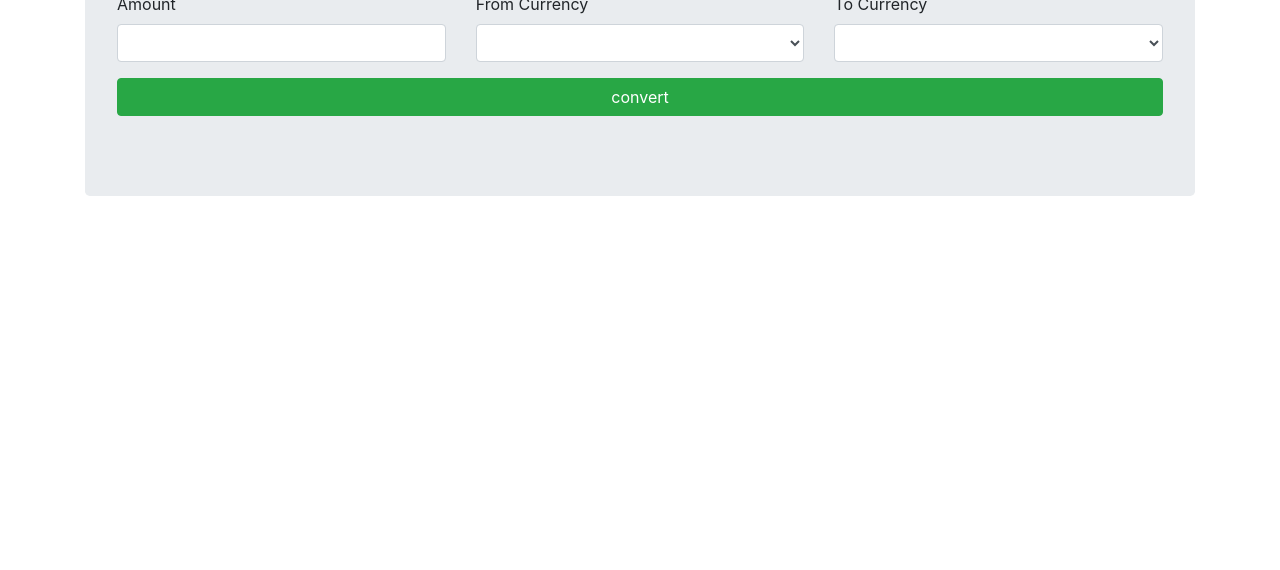
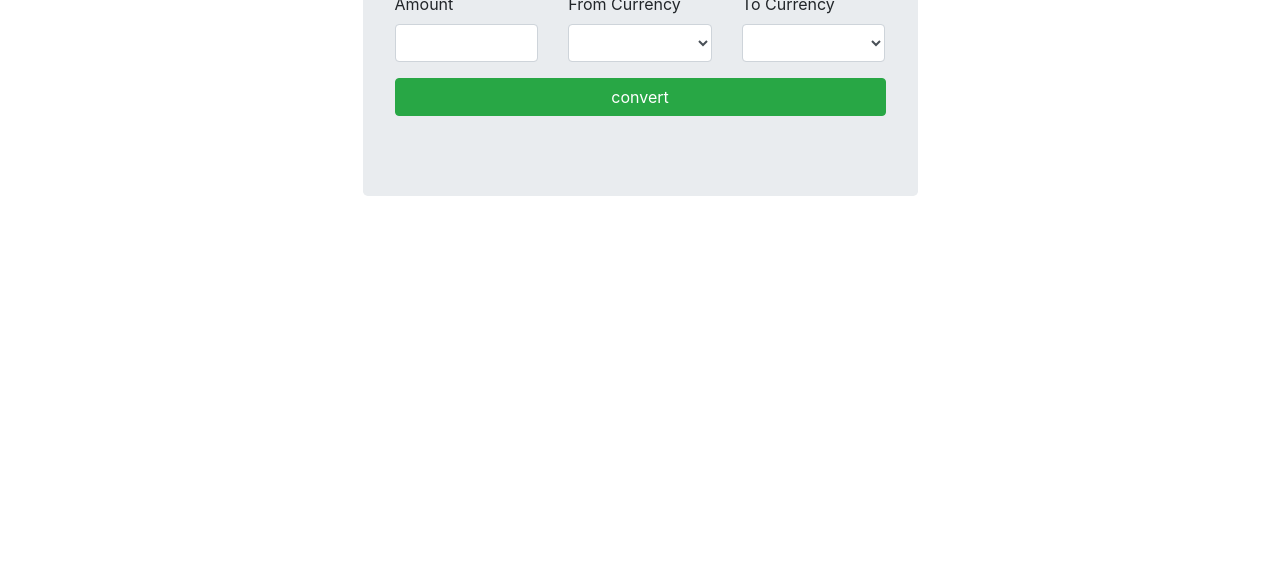
Before and after one commit to arthurarty/currency, a website built with webpack: page docs/index.html in a window 1280 px wide. Shown: the part 230-800 px from the top of the page. Built offline with nearby package versions, Linux system fonts and the light colour scheme.

Commit message:
ui modified. Changes to be committed: 	modified:   docs/index.html

```diff
--- a/docs/index.html
+++ b/docs/index.html
@@ -24,7 +24,7 @@
 
 		<div class="container">
 
-		<div class="jumbotron" style="margin-top: 5%;">
+		<div class="jumbotron col-lg-6 col-md-6" style="margin-top: 5%;margin-right: auto; margin-left: auto;">
             <h2 class="text-center">Currency Converter</h2>
             <div id="answer">
 			<div class="row">
```
